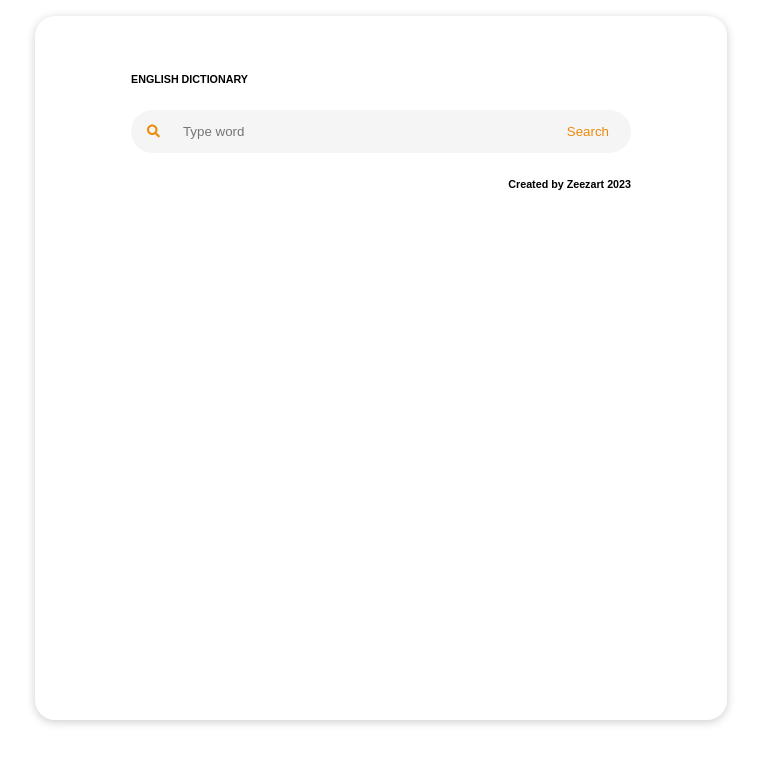
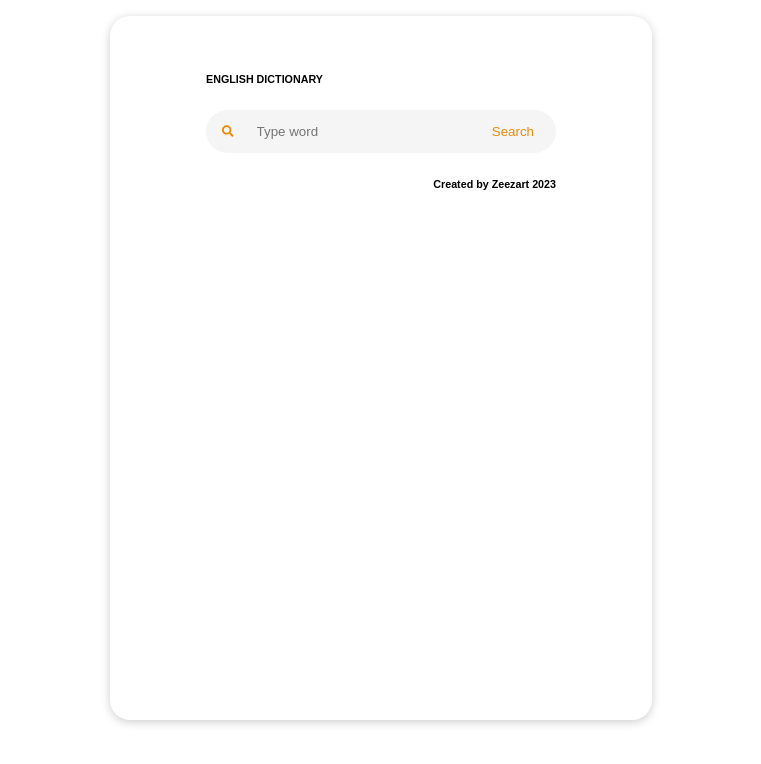
Before and after one commit to Zeezart/MyDictionary, a React (Vite) app: page / in a window 1280 px wide. Shown: the top 764 px of the page, without its empty margins (259-1020 px from the left). Built offline with nearby package versions, Linux system fonts and the light colour scheme.

Commit message:
Update App.css
edited the li and the app

```diff
--- a/src/App.css
+++ b/src/App.css
@@ -1,14 +1,6 @@
-
-
-/* .app{
-    background: white;
-    border-radius: 20px;
-    box-shadow: 0 2px 10px rgba(0, 0, 0, 0.2);;
-    padding: 2rem 6rem;
-    width: 500px;
-    height: 80vh;
-    overflow-y: scroll;
-} */
+.app{
+    max-width: 350px;
+}
 .search-bar{
     border: none;
     border-radius: 10rem;
```
